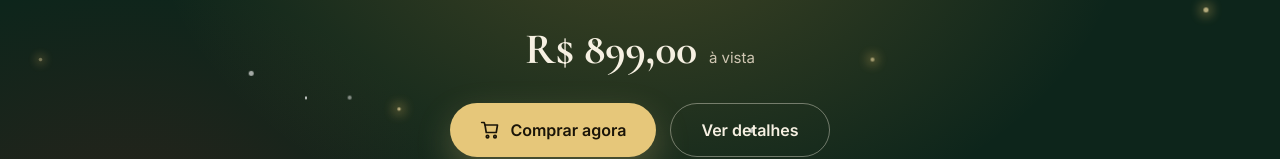
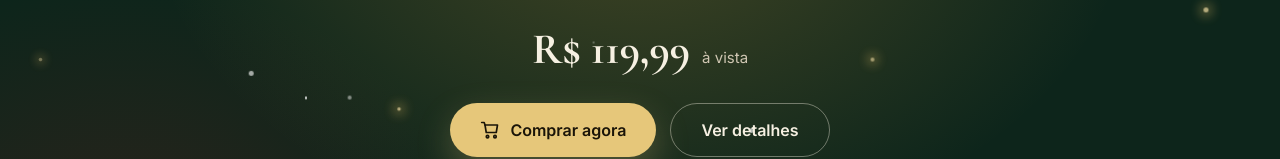
Before and after one commit to 7awhy/arvore-imperial, a plain HTML site: page index.html in a window 1280 px wide. Shown: the part 600-759 px from the top of the page. Drawn offline with nearby package versions, Linux system fonts and the light colour scheme.

Commit message:
Add files via upload

```diff
--- a/index.html
+++ b/index.html
@@ -237,7 +237,7 @@ footer b{font:700 22px 'Cormorant Garamond',serif;color:var(--ink)}
       <p class="kicker ld" style="animation-delay:.1s">Coleção de Natal 2026</p>
       <h1><span class="w" style="animation-delay:.2s">Árvore</span> <span class="w" style="animation-delay:.34s">Imperial</span> <em><span class="w" style="animation-delay:.5s">Iluminada</span></em></h1>
       <p class="lead ld" style="animation-delay:.7s">Galhos em PVC de luxo, formato europeu e luzes quentes já instaladas em toda a copa. É montar, acender e ver a sala inteira virar Natal.</p>
-      <p class="price ld" style="animation-delay:.85s"><b class="js-price">R$ 899,00</b><span>à vista</span></p>
+      <p class="price ld" style="animation-delay:.85s"><b class="js-price">R$ 119,99</b><span>à vista</span></p>
       <div class="ctas ld" style="animation-delay:1s">
         <a class="btn btn-gold" href="#comprar">
           <svg viewBox="0 0 24 24" fill="none" stroke="currentColor" stroke-width="2" stroke-linecap="round" stroke-linejoin="round" aria-hidden="true"><path d="M6 6h15l-1.5 9h-12z"/><path d="M6 6L5 3H2"/><circle cx="9" cy="20" r="1.5"/><circle cx="18" cy="20" r="1.5"/></svg>
@@ -297,7 +297,7 @@ footer b{font:700 22px 'Cormorant Garamond',serif;color:var(--ink)}
       <p class="kicker">Natal 2026</p>
       <h2>Árvore Imperial Iluminada</h2>
       <p class="sub">PVC de luxo · formato europeu · luzes quentes já instaladas</p>
-      <p class="p js-price">R$ 899,00</p>
+      <p class="p js-price">R$ 119,99</p>
       <div class="row">
         <span class="lbl" id="qtyLbl">Quantidade</span>
         <div class="qty" role="group" aria-labelledby="qtyLbl">
@@ -308,7 +308,7 @@ footer b{font:700 22px 'Cormorant Garamond',serif;color:var(--ink)}
       </div>
       <div class="row">
         <span class="lbl">Total</span>
-        <span class="total" id="total">R$ 899,00</span>
+        <span class="total" id="total">R$ 119,99</span>
       </div>
       <div class="ship"><svg viewBox="0 0 24 24" fill="none" stroke="#A0802F" stroke-width="2" stroke-linecap="round" stroke-linejoin="round" aria-hidden="true"><path d="M3 6h11v10H3z"/><path d="M14 9h4l3 3v4h-7"/><circle cx="7" cy="18" r="1.8"/><circle cx="17" cy="18" r="1.8"/></svg><span><b>Entrega em até 7 dias</b></span></div>
       <a class="btn btn-gold" id="buy" href="#comprar">
@@ -332,14 +332,14 @@ footer b{font:700 22px 'Cormorant Garamond',serif;color:var(--ink)}
 </footer>
 
 <div class="mbar">
-  <b class="js-price">R$ 899,00</b>
+  <b class="js-price">R$ 119,99</b>
   <a class="btn btn-gold" href="#comprar">Comprar agora</a>
 </div>
 
 <script>
 {
   /* ===== CONFIGURAÇÃO DA LOJA ===== */
-  const PRECO = 899.00;           // preço da árvore
+  const PRECO = 119.99;           // preço da árvore
   const CHECKOUT_URL = '';        // cole aqui o link do checkout
   /* ================================ */
 
```
